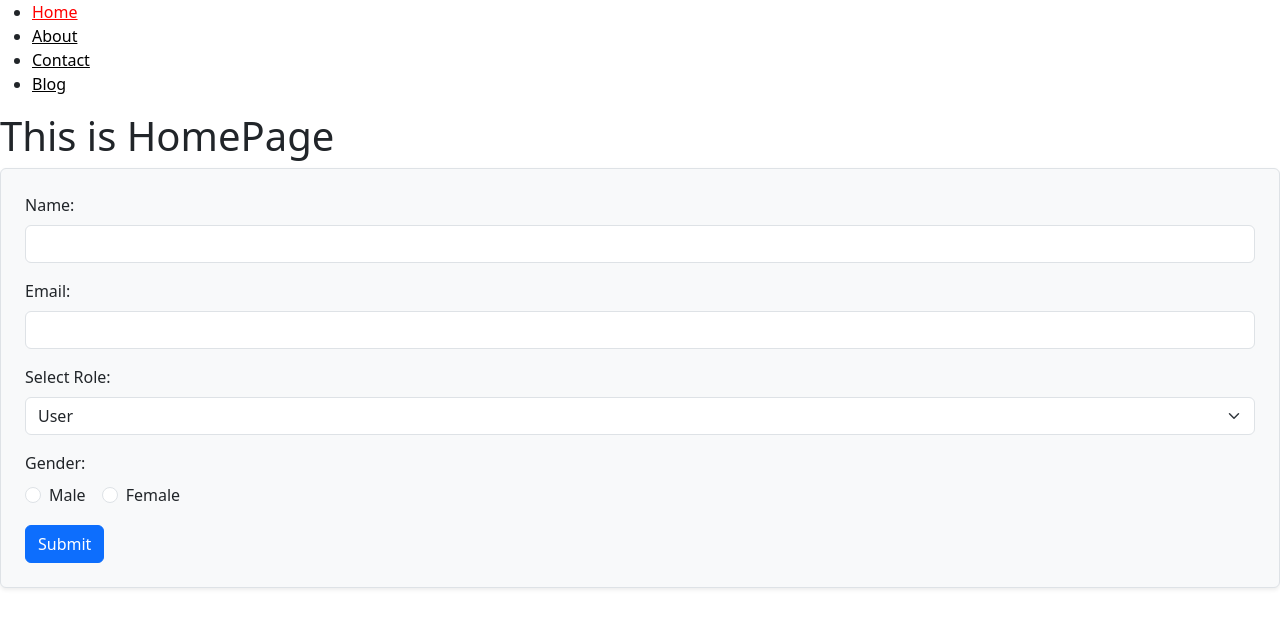
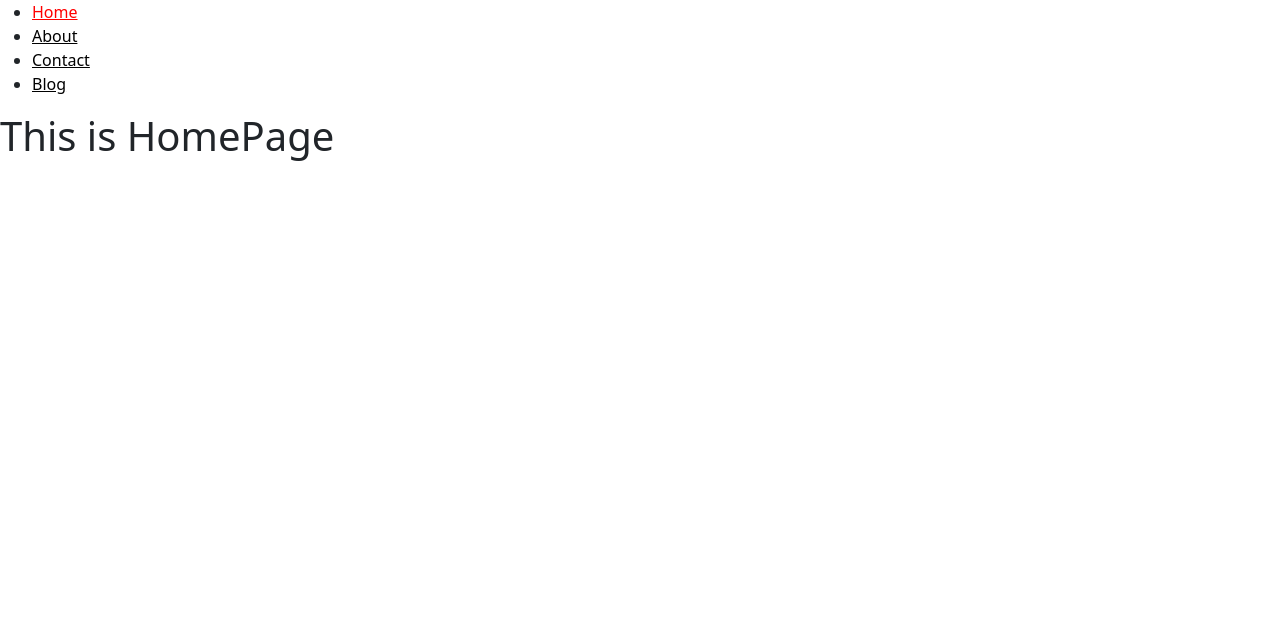
Before and after one commit to mdibrahim20/ReactFundamentals, a React (Vite) app: page / in a window 1280 px wide. Shown: the top 628 px of the page. Built offline with nearby package versions, Linux system fonts and the light colour scheme.

Commit message:
useEffect tested

```diff
--- a/src/pages/HomePage.jsx
+++ b/src/pages/HomePage.jsx
@@ -1,110 +1,17 @@
 import React from "react";
 import Menu from "../components/Menu";
-import { useState } from "react";
+import { useEffect } from "react";
 
 const HomePage = () => {
-  const [formData, setFormData] = useState({
-    name: "",
-    email: "",
-    role: "",
-    gender: "",
-  });
-
-  const handleChange = (e) => {
-    const { name, value } = e.target;
-    setFormData((prevData) => ({
-      ...prevData,
-      [name]: value,
-    }));
-  };
-
-  const FormSubmit = (e) => {
-    e.preventDefault();
-    console.log("Form submitted with data:", formData);
-  };
+const dependencies = [1, 2, 3, 4]; // Defined outside render
+useEffect(() => {
+  console.log("Hello Ibrahim");
+}, dependencies);
   return (
     <div>
       <Menu />
       <h1>This is HomePage</h1>
-      <form
-        onSubmit={FormSubmit}
-        className="p-4 border rounded shadow-sm bg-light"
-      >
-        <div className="mb-3">
-          <label htmlFor="name" className="form-label">
-            Name:
-          </label>
-          <input
-            value={formData.name}
-            type="text"
-            id="name"
-            name="name"
-            className="form-control"
-            onChange={handleChange}
-          />
-        </div>
 
-        <div className="mb-3">
-          <label htmlFor="email" className="form-label">
-            Email:
-          </label>
-          <input
-            type="email"
-            value={formData.email}
-            id="email"
-            name="email"
-            className="form-control"
-            onChange={handleChange}
-          />
-        </div>
-
-        <div className="mb-3">
-          <label htmlFor="role" className="form-label">
-            Select Role:
-          </label>
-          <select id="role" name="role" className="form-select" onChange={handleChange}>
-            <option value={formData.role === "user"}>User</option>
-            <option value={formData.role === "admin"}>Admin</option>
-            <option value={formData.role === "moderator"}>Moderator</option>
-          </select>
-        </div>
-
-        <div className="mb-3">
-          <label className="form-label d-block">Gender:</label>
-          <div className="form-check form-check-inline">
-            <input
-              className="form-check-input"
-              type="radio"
-              name="gender"
-              id="male"
-              value="male"
-              checked={formData.gender === "male"}
-              onChange={handleChange}
-            />
-            <label className="form-check-label" htmlFor="male">
-              Male
-            </label>
-          </div>
-          <div className="form-check form-check-inline">
-            <input
-              className="form-check-input"
-              type="radio"
-              name="gender"
-              id="female"
-              value="female"
-              checked={formData.gender === "female"}
-              onChange={handleChange}
-            />
-            <label className="form-check-label" htmlFor="female">
-              Female
-            </label>
-          </div>
-        </div>
-
-        <button type="submit" className="btn btn-primary">
-          Submit
-        </button>
-      </form>
     </div>
   );
 };
```
